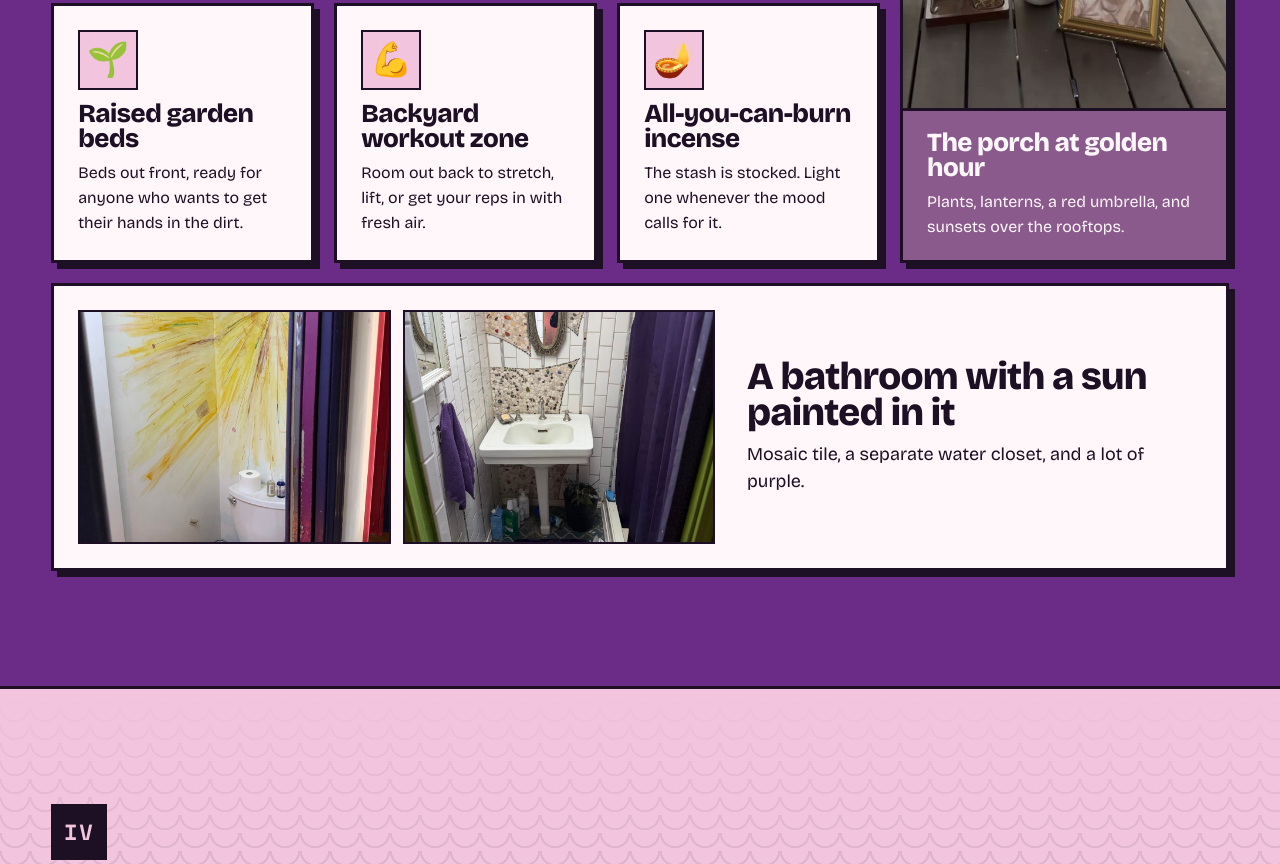
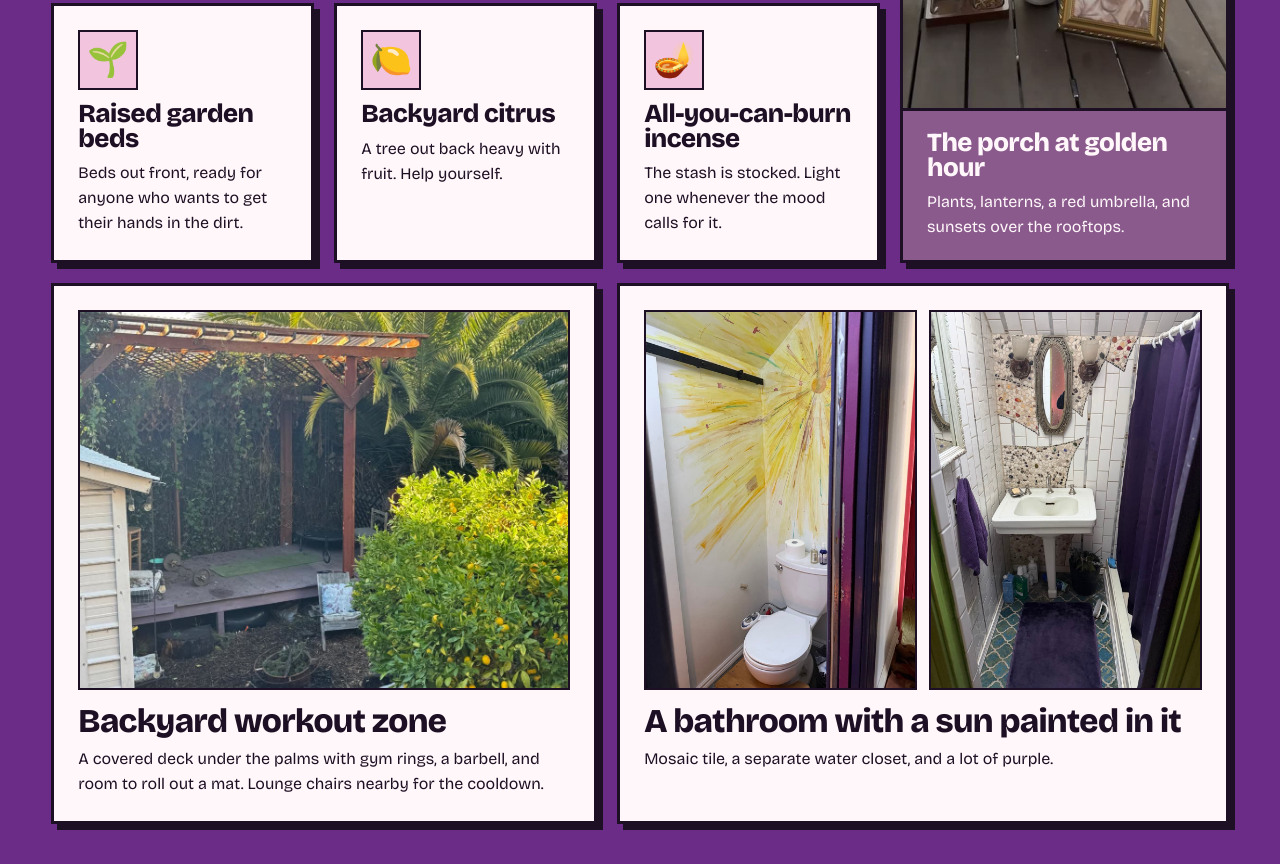
Before and after one commit to ThatMattGillespie/unicorn-sublet, a plain HTML site: page index.html in a window 1280 px wide. Shown: the part 5805-6669 px from the top of the page. Drawn offline with nearby package versions, Linux system fonts and the light colour scheme; grey boxes are pictures that could not be loaded.

Commit message:
Add backyard workout photo card and citrus perk
Co-Authored-By: Claude Opus 5.5 <noreply@anthropic.com>

```diff
--- a/index.html
+++ b/index.html
@@ -273,16 +273,24 @@
       <p>Beds out front, ready for anyone who wants to get their hands in the dirt.</p>
     </div>
 
-    <div class="perk p-work">
-      <span class="perk__icon" aria-hidden="true">💪</span>
-      <h3>Backyard workout zone</h3>
-      <p>Room out back to stretch, lift, or get your reps in with fresh air.</p>
+    <div class="perk p-cit">
+      <span class="perk__icon" aria-hidden="true">🍋</span>
+      <h3>Backyard citrus</h3>
+      <p>A tree out back heavy with fruit. Help yourself.</p>
     </div>
 
     <div class="perk p-inc">
       <span class="perk__icon" aria-hidden="true">🪔</span>
       <h3>All-you-can-burn incense</h3>
       <p>The stash is stocked. Light one whenever the mood calls for it.</p>
+    </div>
+
+    <div class="perk perk--yard">
+      <img class="perk__photo" src="img/backyard.jpg" alt="Covered workout deck in the backyard with gym rings, a barbell, and a yoga mat, under tall palms beside a citrus tree" loading="lazy" width="1050" height="1400">
+      <div class="perk__text">
+        <h3>Backyard workout zone</h3>
+        <p>A covered deck under the palms with gym rings, a barbell, and room to roll out a mat. Lounge chairs nearby for the cooldown.</p>
+      </div>
     </div>
 
     <div class="perk perk--bath">
--- a/styles.css
+++ b/styles.css
@@ -368,20 +368,30 @@ a { color: inherit; }
     grid-template-areas:
       "lead lead lead vid"
       "suit sf   lib  vid"
-      "gard work inc  vid"
-      "bath bath bath bath";
+      "gard cit  inc  vid"
+      "yard yard bath bath";
   }
   .perk--lead  { grid-area: lead; min-height: 240px; }
   .perk--video { grid-area: vid; min-height: 0; }
   .p-suit { grid-area: suit; } .p-sf { grid-area: sf; } .p-lib { grid-area: lib; }
-  .p-gard { grid-area: gard; } .p-work { grid-area: work; } .p-inc { grid-area: inc; }
-  .perk--bath {
-    grid-area: bath;
-    display: grid; grid-template-columns: minmax(0, 1.4fr) 1fr; gap: 32px; align-items: center;
-  }
-  .perk--bath .perk__pair img { aspect-ratio: 4 / 3; }
-  .perk--bath .perk__text h3 { font-size: clamp(30px, 3vw, 44px); margin-top: 0; }
-  .perk--bath .perk__text p { font-size: 18px; }
+  .p-gard { grid-area: gard; } .p-cit { grid-area: cit; } .p-inc { grid-area: inc; }
+  .perk--yard { grid-area: yard; }
+  .perk--bath { grid-area: bath; }
+  .perk--yard .perk__text h3, .perk--bath .perk__text h3 { font-size: clamp(28px, 2.6vw, 38px); }
+}
+
+/* Photo perks: backyard + bathroom, image on top, text below */
+.perk--yard { grid-column: span 2; }
+.perk__photo { width: 100%; aspect-ratio: 16 / 10; object-fit: cover; object-position: 50% 42%; border: 2px solid var(--ink); }
+.perk--bath .perk__pair img { aspect-ratio: 3 / 4; }
+.perk--yard .perk__text h3, .perk--bath .perk__text h3 { margin-top: 16px; }
+@media (min-width: 1025px) {
+  .perk--bath .perk__pair img { aspect-ratio: 4 / 5; }
+  .perk--yard .perk__photo { aspect-ratio: 8 / 5; }
+}
+@media (max-width: 560px) {
+  .perk--yard { grid-column: auto; }
+  .perk__photo { aspect-ratio: 4 / 5; }
 }
 @media (max-width: 1024px) {
   .perk--video { grid-column: span 1; grid-row: span 3; min-height: 0; }
@@ -467,3 +477,6 @@ a { color: inherit; }
 
 /* Tilted stickers and frames shouldn't create sideways scroll on phones */
 .chapter, .hero { overflow-x: clip; }
+@media (min-width: 1025px) {
+  .perk--yard .perk__photo, .perk--bath .perk__pair img { height: 380px; aspect-ratio: auto; }
+}
```
Also changed, not shown: img/backyard.jpg (added).
